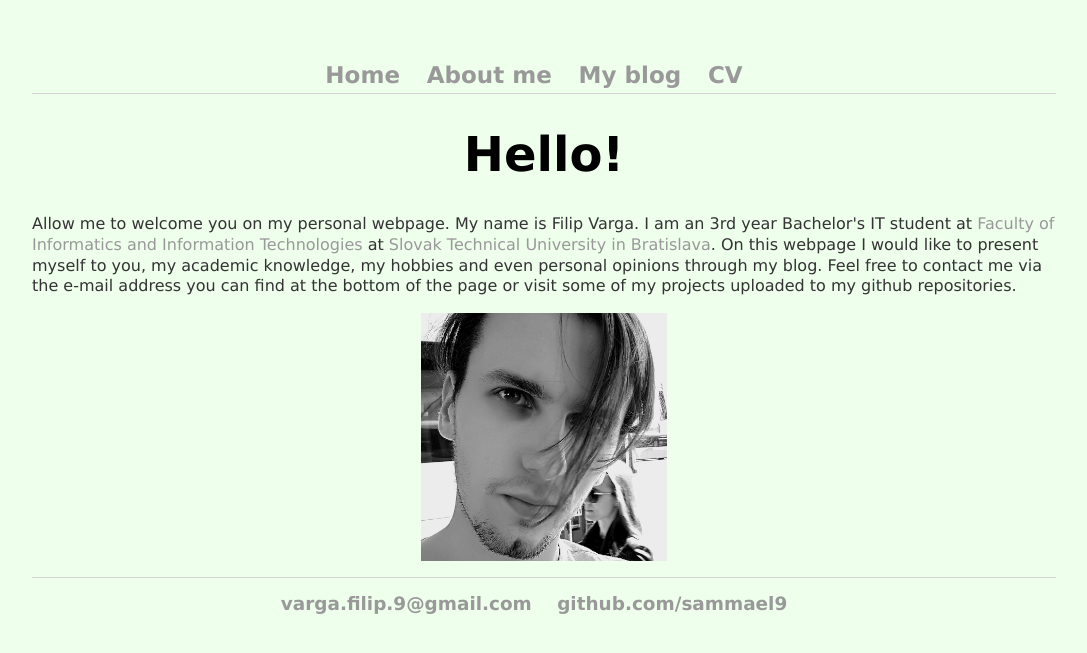
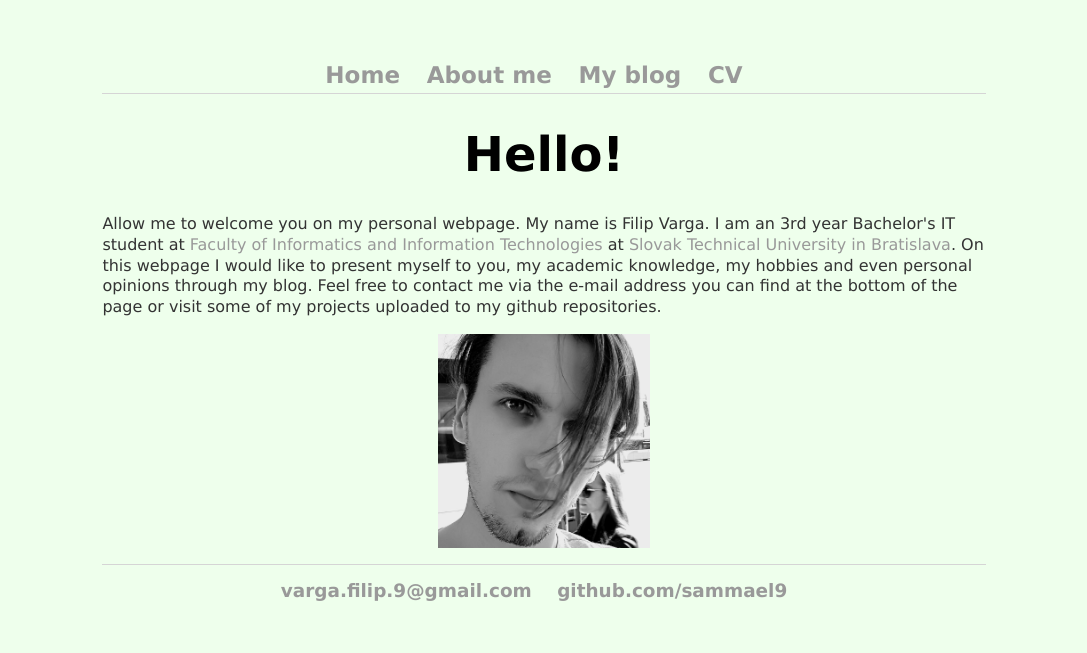
Before and after one commit to sammael9/sammael9.github.io, a Jekyll site: the page built from index.html, in a window 1280 px wide. Shown: the top 653 px of the page, without its empty margins (96-1183 px from the left). Built offline with Jekyll 4.4.1, drawn with Linux system fonts in a browser that asks for light colours.

Commit message:
Update main.css

```diff
--- a/css/main.css
+++ b/css/main.css
@@ -1,6 +1,6 @@
 body {
     margin: 60px auto;
-    width: 80%;
+    width: 69%;
     font-family:'Lucida Sans Unicode', 'Lucida Grande', 'Sans-Serif';
     background-color: #eeffec;
 }
```
